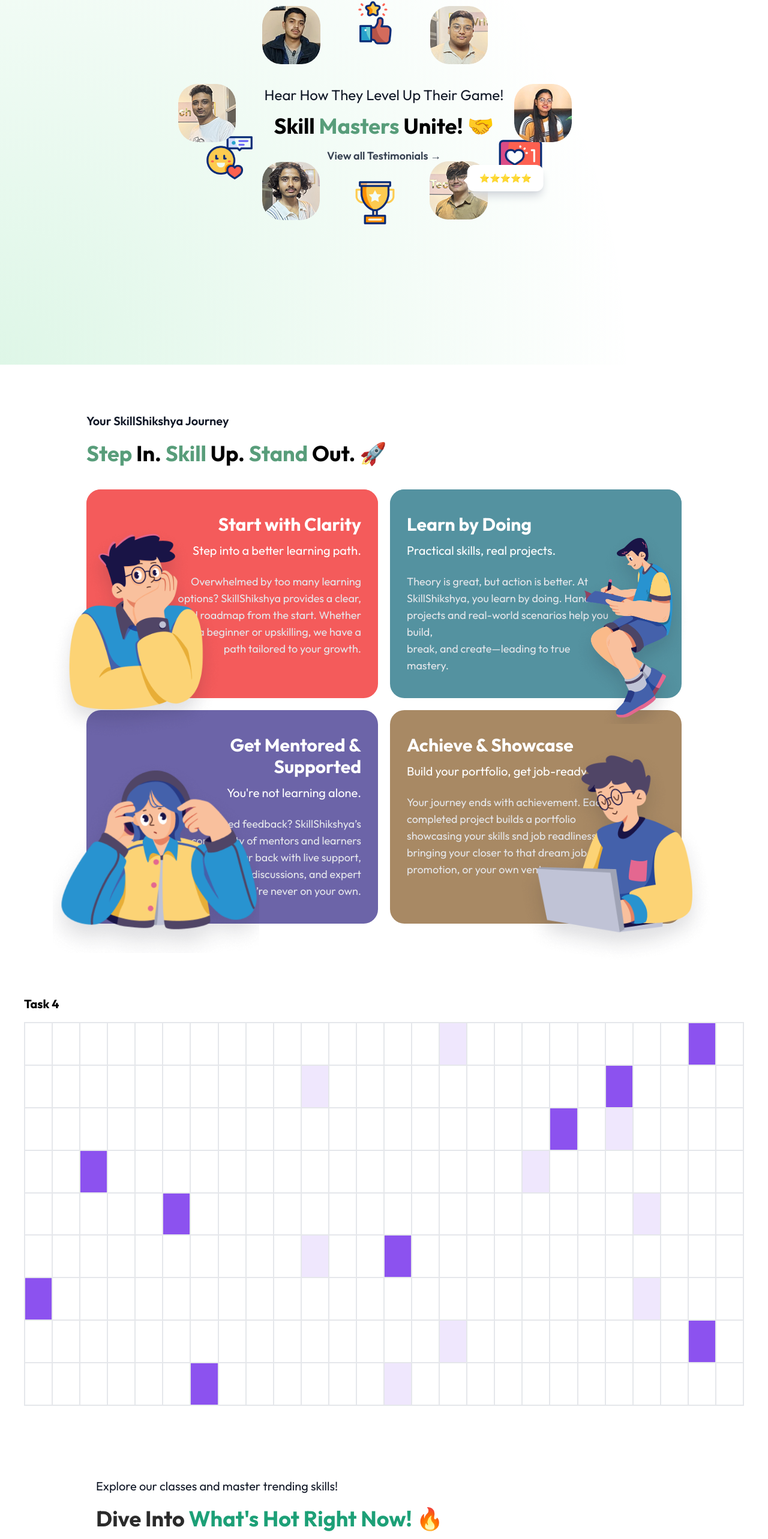
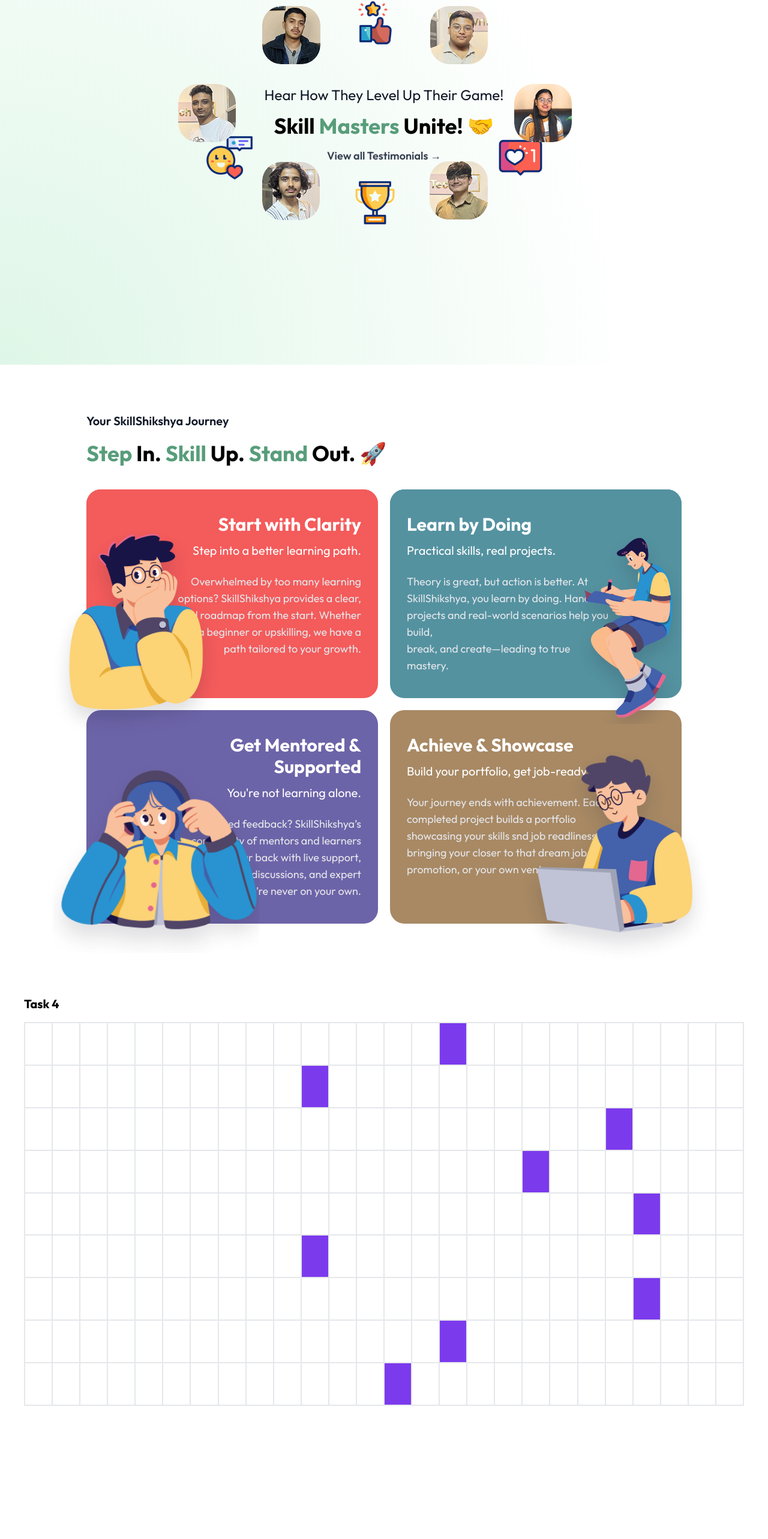
Before and after one commit to Prakkks/skillshikshya-ui, a React (Vite) app: page / in a window 1280 px wide. Shown: the part 192-2758 px from the top of the page at 60% size. After the commit the page ends 2576 px from the top, so only its background shows below. Built offline with nearby package versions, Linux system fonts and the light colour scheme; a web font is replaced by a local one.

Commit message:
Removed public from path name

```diff
--- a/src/App.tsx
+++ b/src/App.tsx
@@ -1,6 +1,6 @@
 import Task1 from "./Sections/Task1"
 import Task2 from "./Sections/Task2"
-import Task3 from "./Sections/Task3"
+// import Task3 from "./Sections/Task3"
 import Task4 from "./Sections/Task4"
 
 const App = () => {
@@ -9,7 +9,7 @@
     <Task1 />
     <Task2 />
     <Task4 row={9} column={26} />
-    <Task3 />
+    {/* <Task3 /> */}
     </>
   )
 }
--- a/src/constants/values.ts
+++ b/src/constants/values.ts
@@ -98,7 +98,7 @@
   },
 
    {
-    img: '/public/assets/Task1/likes.gif',
+    img: '/assets/Task1/likes.gif',
    },
 
    {
@@ -108,7 +108,7 @@
     hover_video : '/assets/Task1/Content.png',
   },
    {
-    img: '/public/assets/Task1/trophy.gif',
+    img: '/assets/Task1/trophy.gif',
    },
 
    {
@@ -138,7 +138,7 @@
     }
   },
    {
-    img: '/public/assets/Task1/like.gif',
+    img: '/assets/Task1/like.gif',
 
    },
 
```
